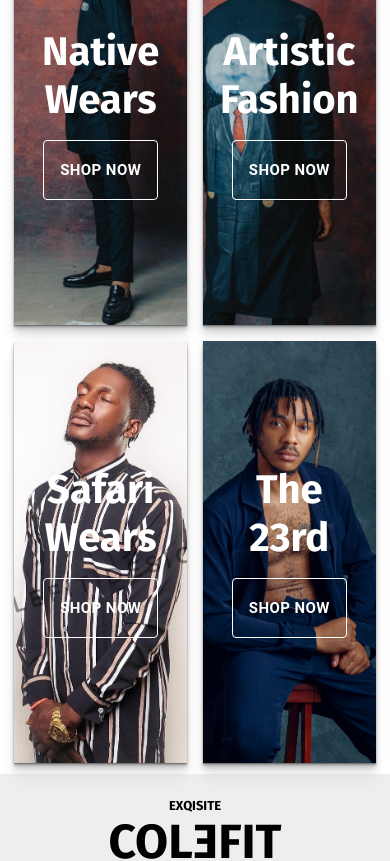
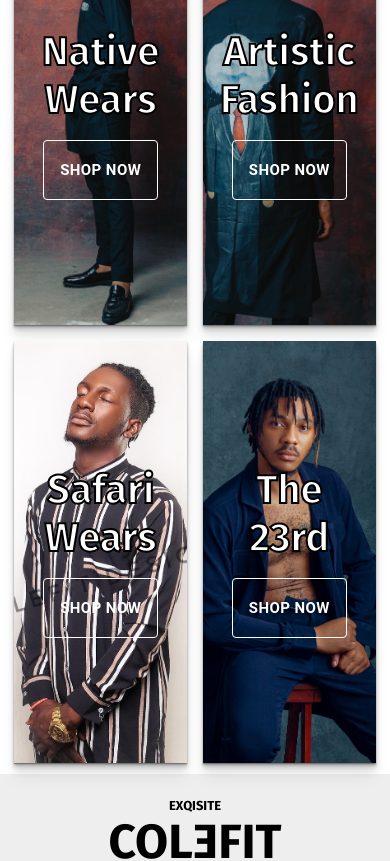
Before and after one commit to FavourAkpasi/cole-fit, a React (Vite) app: page /collections in a window 390 px wide. Shown: the part 1464-2325 px from the top of the page. Built offline with nearby package versions, Linux system fonts and the light colour scheme; a web font is replaced by a local one.

Commit message:
final prototype

```diff
--- a/src/components/Footer/Footer.css
+++ b/src/components/Footer/Footer.css
@@ -47,7 +47,7 @@ footer svg {
   .footer-right .socials {
     display: flex;
     justify-content: center;
-    margin-bottom: 0.5rem;
+    margin-bottom: 1rem;
     padding-left: 1rem;
   }
   .footer-right-title {
--- a/src/pages/Collections/Collections.css
+++ b/src/pages/Collections/Collections.css
@@ -65,9 +65,10 @@
 }
 .category-item h3 {
   font-weight: bold;
-  font-size: 2.5rem;
+  font-size: clamp(2.5rem, 7vw, 3rem);
   color: #fff;
   margin-bottom: 1rem;
+  -webkit-text-stroke: 2px #000;
 }
 
 /* media queries */
```
